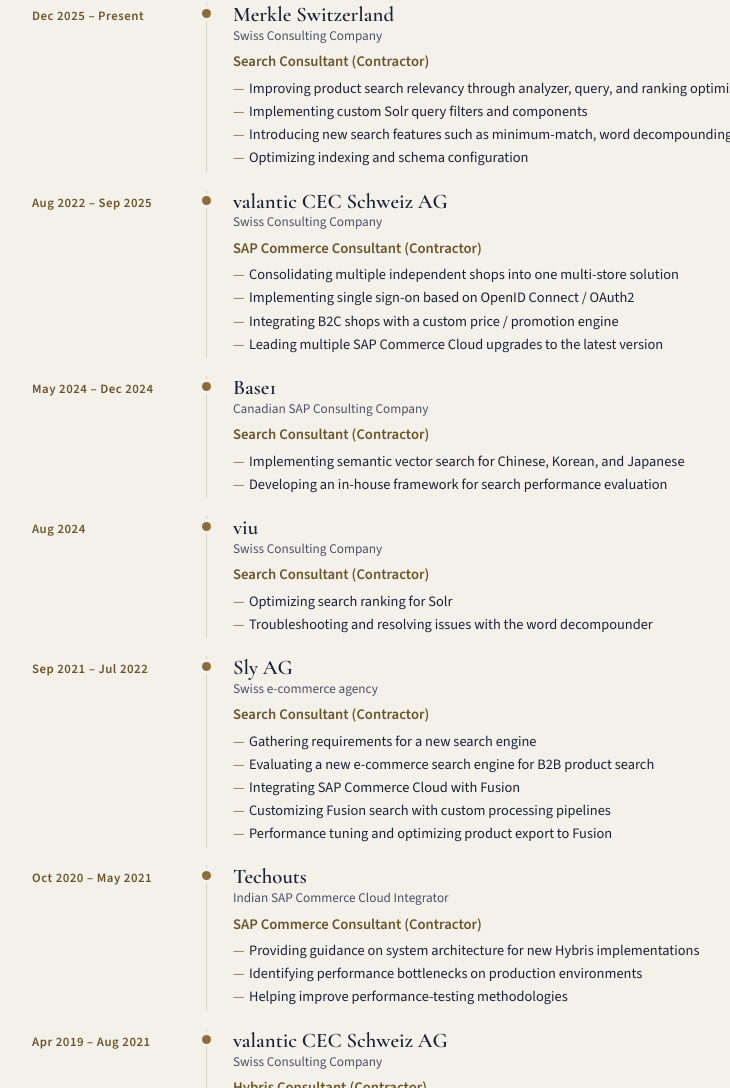
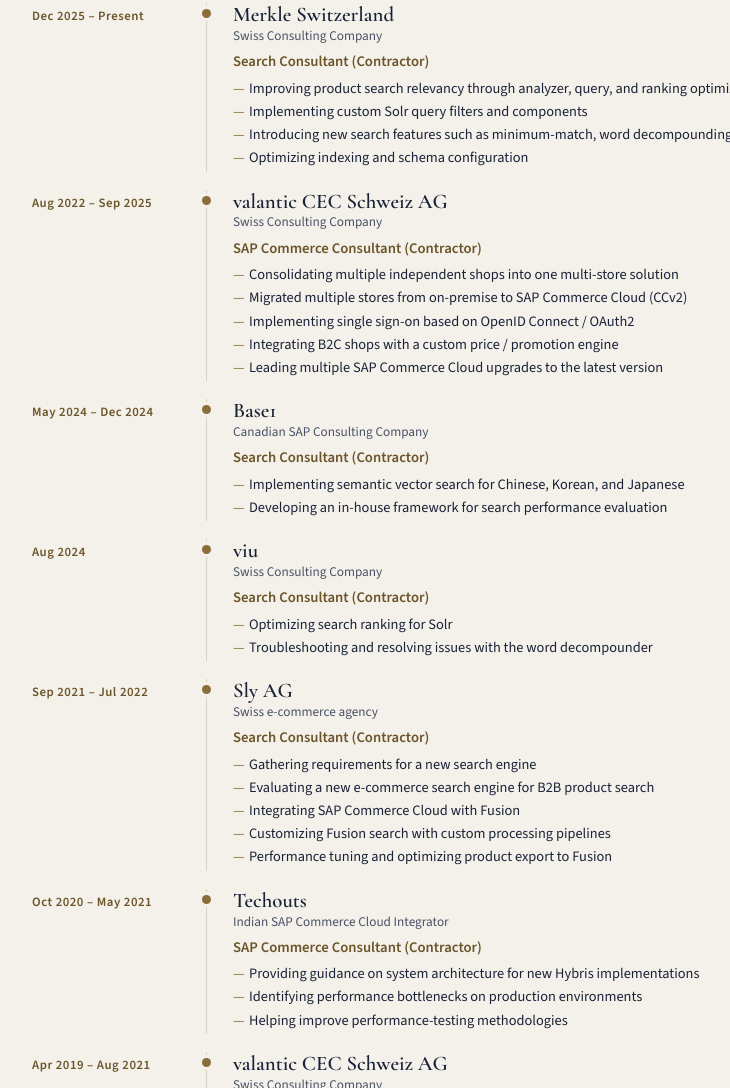
Before and after one commit to renatoh/personalwebiste, a plain HTML site: page index.html in a window 1280 px wide. Shown: the part 1616-2704 px from the top of the page, without its empty margins (176-906 px from the left). Drawn offline with nearby package versions, Linux system fonts and the light colour scheme.

Commit message:
adding experience

```diff
--- a/index.html
+++ b/index.html
@@ -719,6 +719,7 @@
           <div class="exp-role">SAP Commerce Consultant (Contractor)</div>
           <ul>
             <li>Consolidating multiple independent shops into one multi-store solution</li>
+            <li>Migrated multiple stores from on-premise to SAP Commerce Cloud (CCv2)</li>
             <li>Implementing single sign-on based on OpenID Connect / OAuth2</li>
             <li>Integrating B2C shops with a custom price / promotion engine</li>
             <li>Leading multiple SAP Commerce Cloud upgrades to the latest version</li>
```
